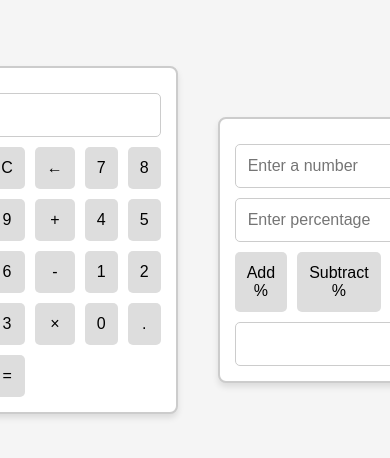
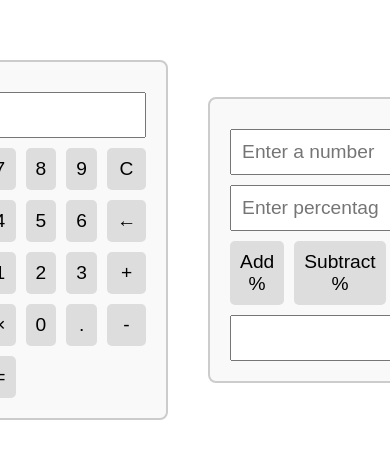
Before and after one commit to aniketricky18/Calculator, a plain HTML site: page index.html in a window 390 px wide. Shown: the part 182-640 px from the top of the page. Drawn offline with Linux system fonts and the light colour scheme.

Commit message:
Add files via upload
Changes in Calculator UI

```diff
--- a/index.html
+++ b/index.html
@@ -10,22 +10,22 @@
     <div class="calculator">
         <input type="text" id="display" readonly>
         <div class="keypad">
-            <button onclick="clearDisplay()">C</button>
-            <button onclick="deleteLast()">←</button>
             <button onclick="appendToDisplay('7')">7</button>
             <button onclick="appendToDisplay('8')">8</button>
             <button onclick="appendToDisplay('9')">9</button>
-            <button onclick="appendToDisplay('+')">+</button>
+            <button onclick="clearDisplay()">C</button>
             <button onclick="appendToDisplay('4')">4</button>
             <button onclick="appendToDisplay('5')">5</button>
             <button onclick="appendToDisplay('6')">6</button>
-            <button onclick="appendToDisplay('-')">-</button>
+            <button onclick="deleteLast()">←</button>
             <button onclick="appendToDisplay('1')">1</button>
             <button onclick="appendToDisplay('2')">2</button>
             <button onclick="appendToDisplay('3')">3</button>
+            <button onclick="appendToDisplay('+')">+</button>
             <button onclick="appendToDisplay('*')">&times;</button>
             <button onclick="appendToDisplay('0')">0</button>
             <button onclick="appendToDisplay('.')">.</button>
+            <button onclick="appendToDisplay('-')">-</button>
             <button onclick="calculate()">=</button>
         </div>
     </div>
--- a/styles.css
+++ b/styles.css
@@ -5,7 +5,6 @@ body {
     align-items: center;
     height: 100vh;
     margin: 0;
-    background-color: #f5f5f5; /* Set a light background color */
 }
 
 .calculator, .percentage-calculator {
@@ -14,10 +13,7 @@ body {
     border-radius: 8px;
     padding: 20px;
     margin: 20px;
-    background-color: #fff; /* White background for calculators */
-    width: 80%; /* Set a maximum width for better responsiveness */
-    max-width: 400px; /* Adjust max-width based on your preference */
-    box-shadow: 0 4px 6px rgba(0, 0, 0, 0.1); /* Add a subtle shadow */
+    background-color: #f9f9f9;
 }
 
 .keypad, .percentage-buttons {
@@ -28,7 +24,7 @@ body {
 }
 
 button {
-    padding: 15px;
+    padding: 10px;
     font-size: 1.2em;
     border: none;
     border-radius: 5px;
@@ -42,33 +38,8 @@ button:active {
 
 input[type="text"], input[type="number"] {
     width: 100%;
-    padding: 15px;
+    padding: 10px;
     margin-top: 10px;
     font-size: 1.2em;
     box-sizing: border-box;
-    border: 1px solid #ccc;
-    border-radius: 5px;
-    outline: none; /* Remove outline on focus */
 }
-
-.percentage-calculator {
-    margin-top: 40px; /* Increase margin for better separation */
-}
-
-@media only screen and (max-width: 600px) {
-    /* Adjustments for smaller screens (e.g., mobile devices) */
-    .calculator, .percentage-calculator {
-        width: 90%; /* Adjust width for smaller screens */
-        padding: 15px;
-    }
-
-    button {
-        padding: 12px;
-        font-size: 1em;
-    }
-
-    input[type="text"], input[type="number"] {
-        padding: 12px;
-        font-size: 1em;
-    }
-}
```
